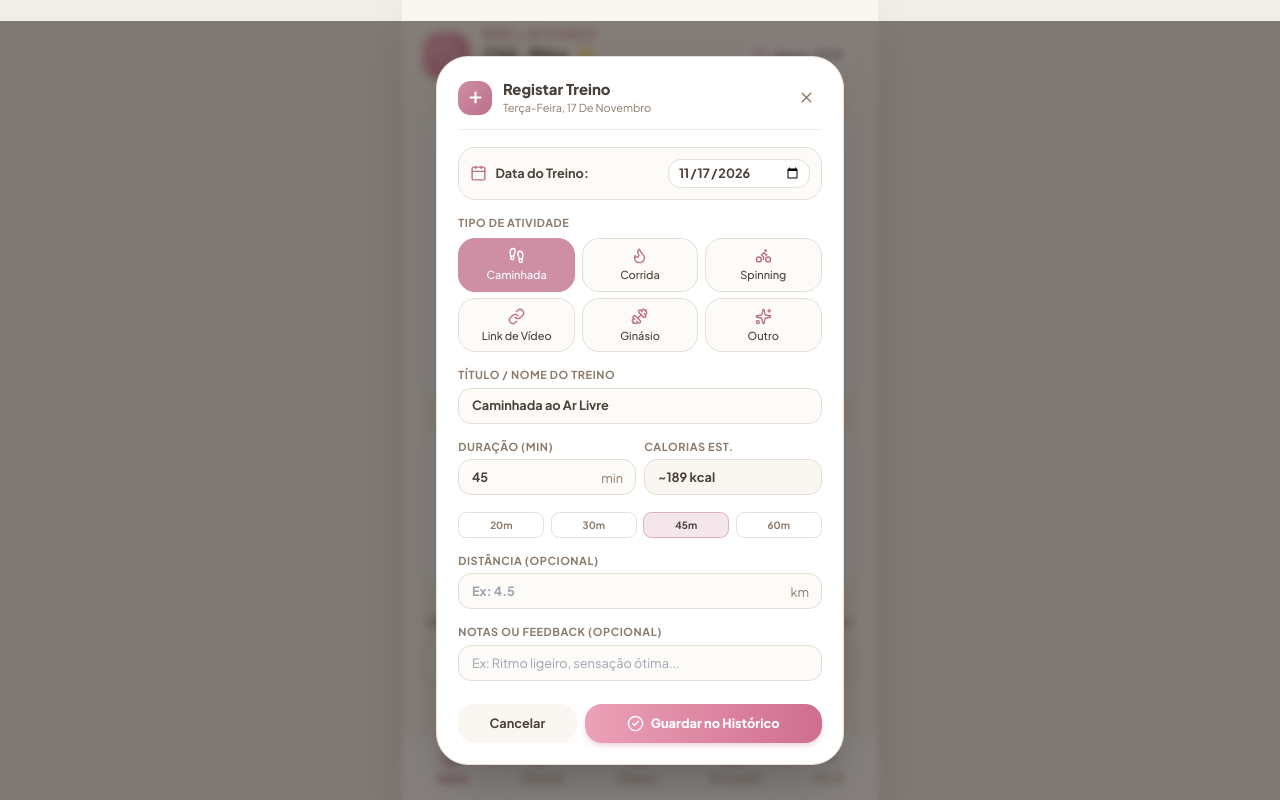
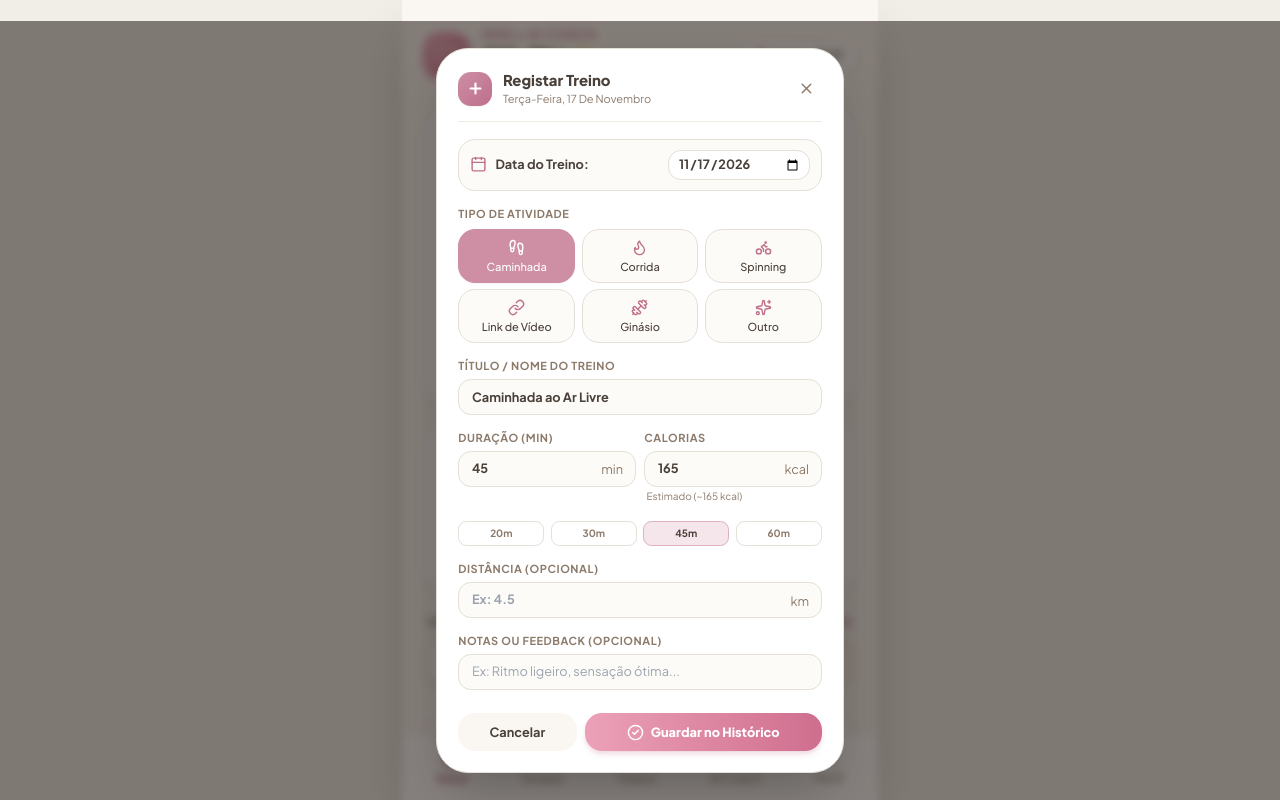
Before and after one commit to arcmoura-source/rise-training-app, a React (Vite) app: page / in a window 1280 px wide. Both pictures are taken after a click on the button "Adicionar". Built offline with nearby package versions, Linux system fonts and the light colour scheme.

Commit message:
feat: unlock calories input for custom entry with MET estimation

```diff
--- a/src/components/AddActivityModal.jsx
+++ b/src/components/AddActivityModal.jsx
@@ -1,4 +1,4 @@
-import React, { useState, useEffect } from 'react';
+import React, { useState, useEffect, useMemo } from 'react';
 import {
   X,
   Plus,
@@ -12,10 +12,12 @@ import {
   Calendar,
   CheckCircle2,
   ExternalLink,
-  ChevronRight,
+  Info,
 } from 'lucide-react';
 import confetti from 'canvas-confetti';
 
+// Tabela de MET (Metabolic Equivalent of Task) para cálculo de gasto calórico:
+// Fórmula: Calorias = MET * Peso (kg) * (Duração em minutos / 60)
 const ACTIVITY_PRESETS = [
   {
     id: 'caminhada',
@@ -23,9 +25,7 @@ const ACTIVITY_PRESETS = [
     icon: Footprints,
     defaultTitle: 'Caminhada ao Ar Livre',
     defaultDuration: 45,
-    kcalPerMin: 4.2,
-    color: 'from-amber-400 to-amber-500',
-    bgLight: 'bg-amber-50 text-amber-700 border-amber-200',
+    met: 3.8, // Caminhada moderada / rápida (~4.8 km/h)
     tipo: 'Caminhada',
     foco: 'Cardio & Mobilidade',
   },
@@ -35,9 +35,7 @@ const ACTIVITY_PRESETS = [
     icon: Flame,
     defaultTitle: 'Corrida Contínua',
     defaultDuration: 30,
-    kcalPerMin: 9.5,
-    color: 'from-rose-500 to-rose-600',
-    bgLight: 'bg-rose-50 text-rose-700 border-rose-200',
+    met: 9.0, // Corrida a ritmo constante (~9-10 km/h)
     tipo: 'Corrida',
     foco: 'Cardio & Resistência',
   },
@@ -47,9 +45,7 @@ const ACTIVITY_PRESETS = [
     icon: Bike,
     defaultTitle: 'Aula de Spinning / Bike',
     defaultDuration: 45,
-    kcalPerMin: 8.5,
-    color: 'from-indigo-500 to-indigo-600',
-    bgLight: 'bg-indigo-50 text-indigo-700 border-indigo-200',
+    met: 8.5, // Ciclismo indoor / spinning com intervalos
     tipo: 'Spinning',
     foco: 'Ciclismo & Alta Intensidade',
   },
@@ -59,9 +55,7 @@ const ACTIVITY_PRESETS = [
     icon: LinkIcon,
     defaultTitle: 'Treino Online / YouTube',
     defaultDuration: 30,
-    kcalPerMin: 6.5,
-    color: 'from-roseGold-400 to-roseGold-600',
-    bgLight: 'bg-roseGold-50 text-roseGold-700 border-roseGold-200',
+    met: 7.0, // Treinos guiados tipo Pilates intenso, HIIT ou força com halteres
     tipo: 'Vídeo Online',
     foco: 'Treino Guiado',
   },
@@ -71,9 +65,7 @@ const ACTIVITY_PRESETS = [
     icon: Dumbbell,
     defaultTitle: 'Treino de Ginásio',
     defaultDuration: 50,
-    kcalPerMin: 6.0,
-    color: 'from-emerald-500 to-emerald-600',
-    bgLight: 'bg-emerald-50 text-emerald-700 border-emerald-200',
+    met: 5.5, // Musculação com cargas moderadas a pesadas e descansos
     tipo: 'Ginásio',
     foco: 'Musculação & Hipertrofia',
   },
@@ -83,9 +75,7 @@ const ACTIVITY_PRESETS = [
     icon: Sparkles,
     defaultTitle: 'Atividade Física',
     defaultDuration: 40,
-    kcalPerMin: 5.5,
-    color: 'from-slate-600 to-slate-700',
-    bgLight: 'bg-cream-100 text-sand-500 border-sand-200',
+    met: 5.0, // Natação moderada, padel, dança, etc.
     tipo: 'Outro',
     foco: 'Condicionamento',
   },
@@ -104,6 +94,7 @@ export default function AddActivityModal({
   onClose,
   initialDate,
   workouts = [],
+  profile,
   onSaveActivity,
 }) {
   const [selectedPresetId, setSelectedPresetId] = useState('caminhada');
@@ -113,6 +104,8 @@ export default function AddActivityModal({
   });
   const [title, setTitle] = useState('Caminhada ao Ar Livre');
   const [duration, setDuration] = useState(45);
+  const [calories, setCalories] = useState('');
+  const [isCaloriesCustom, setIsCaloriesCustom] = useState(false);
   const [videoUrl, setVideoUrl] = useState('');
   const [youtubeInfo, setYoutubeInfo] = useState(null);
   const [isLoadingVideo, setIsLoadingVideo] = useState(false);
@@ -120,6 +113,19 @@ export default function AddActivityModal({
   const [distanceKm, setDistanceKm] = useState('');
   const [notes, setNotes] = useState('');
   const [intensity, setIntensity] = useState('Moderada');
+
+  const currentPreset =
+    ACTIVITY_PRESETS.find((p) => p.id === selectedPresetId) || ACTIVITY_PRESETS[0];
+
+  // Peso corporal do utilizador (default 58 kg)
+  const userWeight = profile?.peso ? Number(profile.peso) : 58;
+
+  // Cálculo da estimativa científica (MET * peso * horas)
+  const autoEstimatedCalories = useMemo(() => {
+    const hours = (Number(duration) || 0) / 60;
+    const est = Math.round(currentPreset.met * userWeight * hours);
+    return Math.max(10, est);
+  }, [duration, currentPreset.met, userWeight]);
 
   // Atualizar data inicial quando o modal abre
   useEffect(() => {
@@ -129,9 +135,17 @@ export default function AddActivityModal({
     }
   }, [initialDate, isOpen]);
 
-  // Atualizar título e duração ao trocar de preset
+  // Atualizar as calorias sugeridas automaticamente quando a duração ou tipo mudam (se o utilizador não tiver editado manualmente)
+  useEffect(() => {
+    if (!isCaloriesCustom) {
+      setCalories(String(autoEstimatedCalories));
+    }
+  }, [autoEstimatedCalories, isCaloriesCustom]);
+
+  // Atualizar título, duração e calorias ao trocar de preset
   const handleSelectPreset = (preset) => {
     setSelectedPresetId(preset.id);
+    setIsCaloriesCustom(false);
 
     if (preset.id === 'ginasio' && workouts.length > 0) {
       const first = workouts[0];
@@ -140,7 +154,7 @@ export default function AddActivityModal({
       setDuration(50);
     } else if (preset.id === 'link') {
       setTitle(youtubeInfo?.title || preset.defaultTitle);
-      setDuration(youtubeInfo?.duration || preset.defaultDuration);
+      setDuration(preset.defaultDuration);
     } else {
       setTitle(preset.defaultTitle);
       setDuration(preset.defaultDuration);
@@ -190,12 +204,6 @@ export default function AddActivityModal({
 
   if (!isOpen) return null;
 
-  const currentPreset =
-    ACTIVITY_PRESETS.find((p) => p.id === selectedPresetId) || ACTIVITY_PRESETS[0];
-
-  // Cálculo automático de calorias estimadas
-  const estimatedCalories = Math.round((Number(duration) || 0) * currentPreset.kcalPerMin);
-
   // Formatação da data para apresentação amigável
   const dateObj = new Date(customDate + 'T12:00:00');
   const dateFormatted = dateObj.toLocaleDateString('pt-PT', {
@@ -212,6 +220,8 @@ export default function AddActivityModal({
     const [y, m, d] = customDate.split('-').map(Number);
     const activityDate = new Date(y, m - 1, d, 12, 0, 0);
 
+    const finalCalories = calories !== '' ? Number(calories) : autoEstimatedCalories;
+
     const newActivity = {
       id: `act-${Date.now()}`,
       data: activityDate.toISOString(),
@@ -219,7 +229,7 @@ export default function AddActivityModal({
       treinoId: selectedPresetId === 'ginasio' ? selectedGymWorkoutId : `custom-${selectedPresetId}`,
       tipo: currentPreset.tipo,
       duracaoMinutos: Number(duration),
-      caloriasEstimadas: estimatedCalories,
+      caloriasEstimadas: isNaN(finalCalories) ? autoEstimatedCalories : finalCalories,
       distanciaKm: distanceKm ? parseFloat(distanceKm) : null,
       foco: currentPreset.foco,
       link: videoUrl.trim() || null,
@@ -392,7 +402,7 @@ export default function AddActivityModal({
             />
           </div>
 
-          {/* Duração & Calorias */}
+          {/* Duração & Calorias (Campo de Calorias agora editável livremente!) */}
           <div className="grid grid-cols-2 gap-2">
             <div>
               <label className="text-[11px] font-bold uppercase tracking-wider text-sand-400 block mb-1">
@@ -405,7 +415,10 @@ export default function AddActivityModal({
                   max="300"
                   required
                   value={duration}
-                  onChange={(e) => setDuration(Math.max(1, parseInt(e.target.value) || 0))}
+                  onChange={(e) => {
+                    const val = Math.max(1, parseInt(e.target.value) || 0);
+                    setDuration(val);
+                  }}
                   className="w-full px-3 py-2 rounded-xl bg-cream-50 border border-sand-200 text-xs font-bold text-sand-500 focus:outline-none focus:border-roseGold-400"
                 />
                 <span className="absolute right-3 top-2.5 text-xs text-sand-400">min</span>
@@ -413,17 +426,42 @@ export default function AddActivityModal({
             </div>
 
             <div>
-              <label className="text-[11px] font-bold uppercase tracking-wider text-sand-400 block mb-1">
-                Calorias Est.
-              </label>
+              <div className="flex items-center justify-between mb-1">
+                <label className="text-[11px] font-bold uppercase tracking-wider text-sand-400 block">
+                  Calorias
+                </label>
+                {isCaloriesCustom && (
+                  <button
+                    type="button"
+                    onClick={() => {
+                      setCalories(String(autoEstimatedCalories));
+                      setIsCaloriesCustom(false);
+                    }}
+                    className="text-[10px] text-roseGold-600 font-bold hover:underline"
+                    title="Repor valor estimado"
+                  >
+                    Repor
+                  </button>
+                )}
+              </div>
               <div className="relative">
                 <input
-                  type="text"
-                  readOnly
-                  value={`~${estimatedCalories} kcal`}
-                  className="w-full px-3 py-2 rounded-xl bg-cream-100 border border-sand-200 text-xs font-bold text-sand-500 cursor-not-allowed"
+                  type="number"
+                  min="0"
+                  max="5000"
+                  placeholder={`~${autoEstimatedCalories}`}
+                  value={calories}
+                  onChange={(e) => {
+                    setCalories(e.target.value);
+                    setIsCaloriesCustom(true);
+                  }}
+                  className="w-full px-3 py-2 rounded-xl bg-cream-50 border border-sand-200 text-xs font-bold text-sand-500 focus:outline-none focus:border-roseGold-400"
                 />
+                <span className="absolute right-3 top-2.5 text-xs text-sand-400">kcal</span>
               </div>
+              <span className="text-[10px] text-sand-400 block mt-0.5 px-0.5">
+                {isCaloriesCustom ? 'Valor manual (relógio/smartwatch)' : `Estimado (~${autoEstimatedCalories} kcal)`}
+              </span>
             </div>
           </div>
 
--- a/src/components/HomeView.jsx
+++ b/src/components/HomeView.jsx
@@ -957,6 +957,7 @@ export default function HomeView({
         onClose={() => setIsAddModalOpen(false)}
         initialDate={modalTargetDate}
         workouts={workouts}
+        profile={profile}
         onSaveActivity={onLogActivity}
       />
     </div>
```
